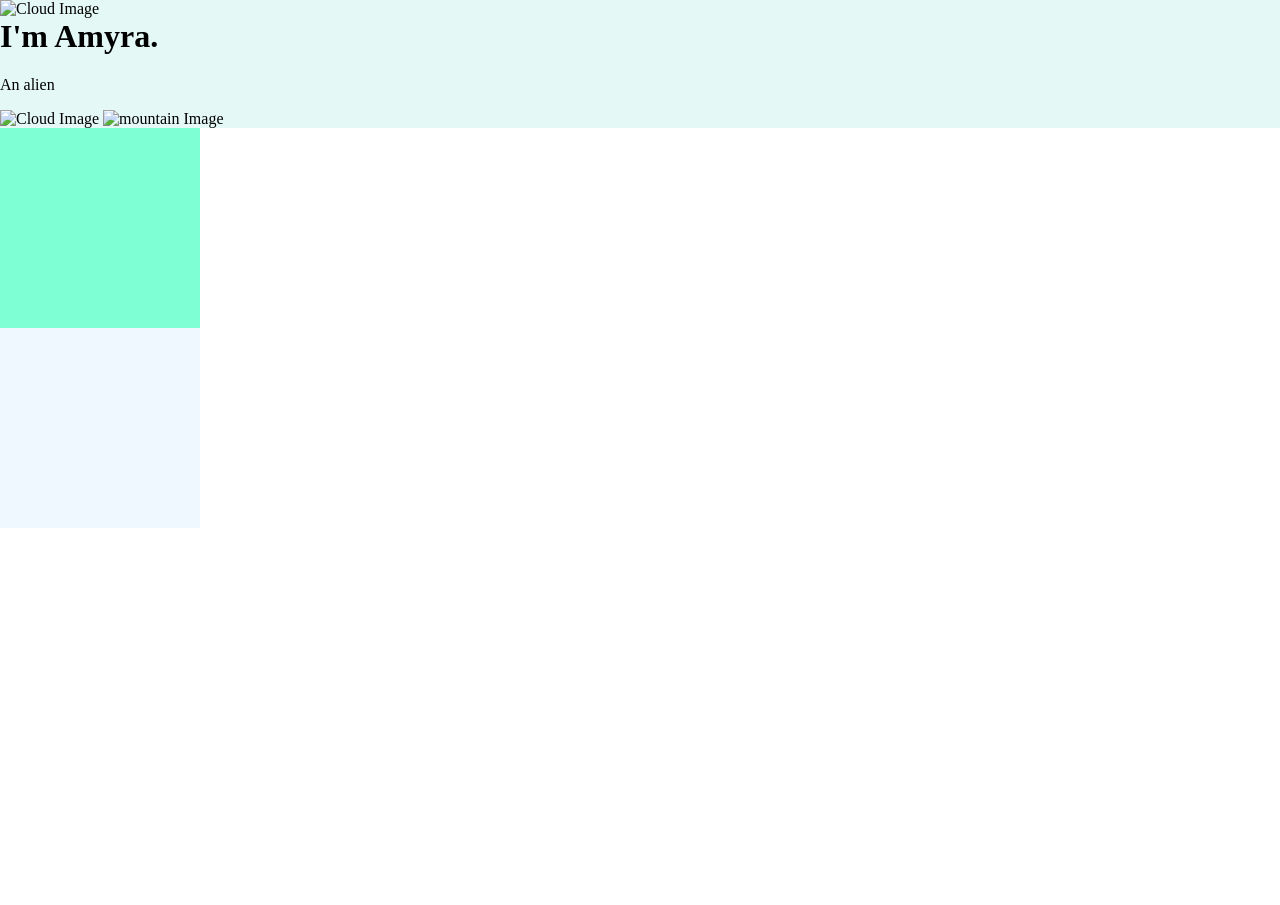
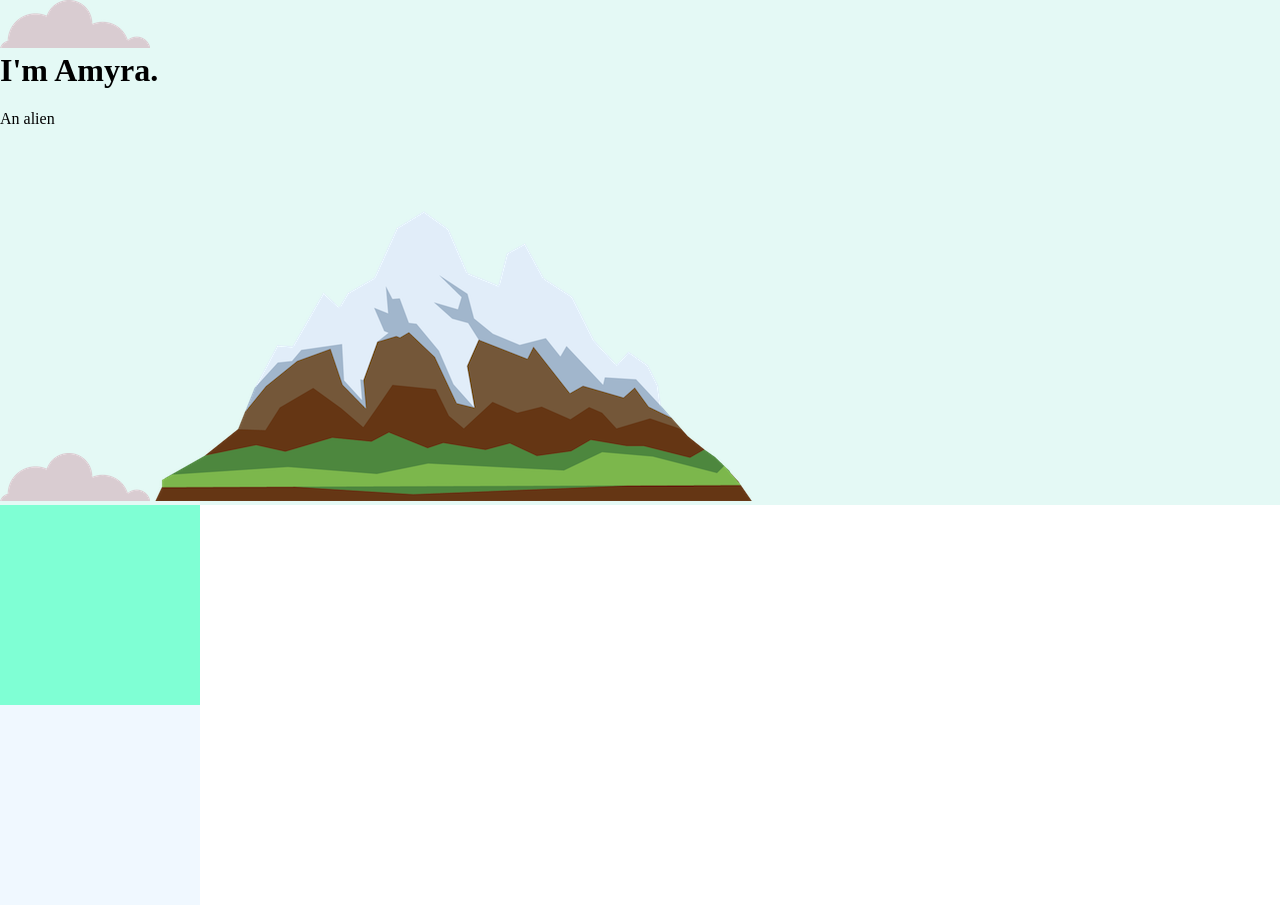
Before and after one commit to Emmaponysquad/personalWebsite, a plain HTML site: page index.html in a window 1280 px wide. Before the commit the page ends 800 px from the top, so only its background shows below. Drawn offline with Linux system fonts and the light colour scheme; files that its build step writes are made by us from their sources.

Commit message:
Update index.html

```diff
--- a/index.html
+++ b/index.html
@@ -9,11 +9,11 @@
 <body>
 
     <div id="top-container">
-        <img src="CSS - My Site Images/cloud.png" alt="Cloud Image" id="cloud1">
+        <img src="cloud.png" alt="Cloud Image" id="cloud1">
         <h1>I'm Amyra.</h1>
     <p>An alien</p>
-    <img src="CSS - My Site Images/cloud.png" alt="Cloud Image" id="cloud2">
-    <img src="CSS - My Site Images/mountain.png" alt="mountain Image" id="mountain">
+    <img src="cloud.png" alt="Cloud Image" id="cloud2">
+    <img src="mountain.png" alt="mountain Image" id="mountain">
     </div>
     <div id="middle-container">
 
```
